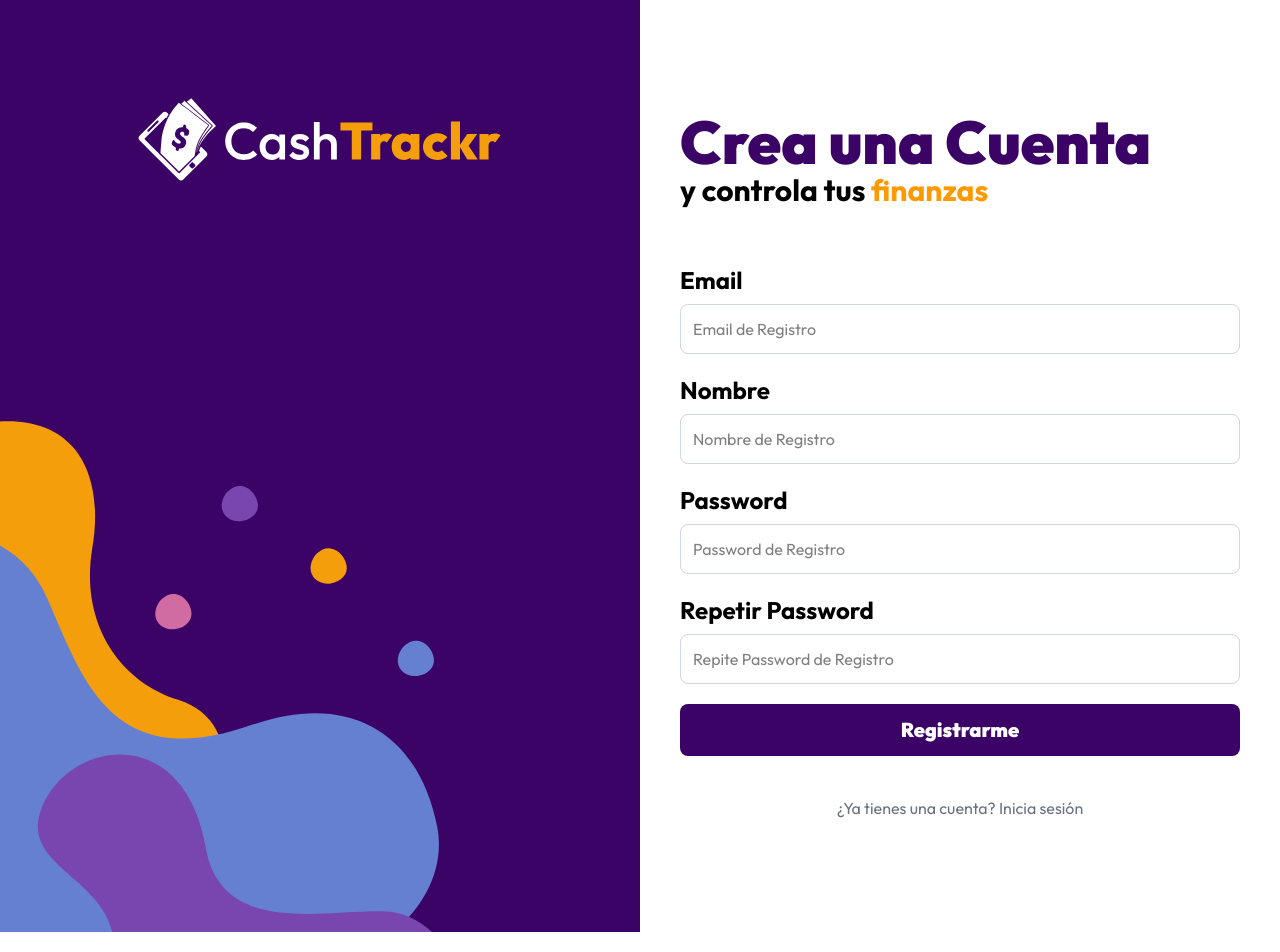
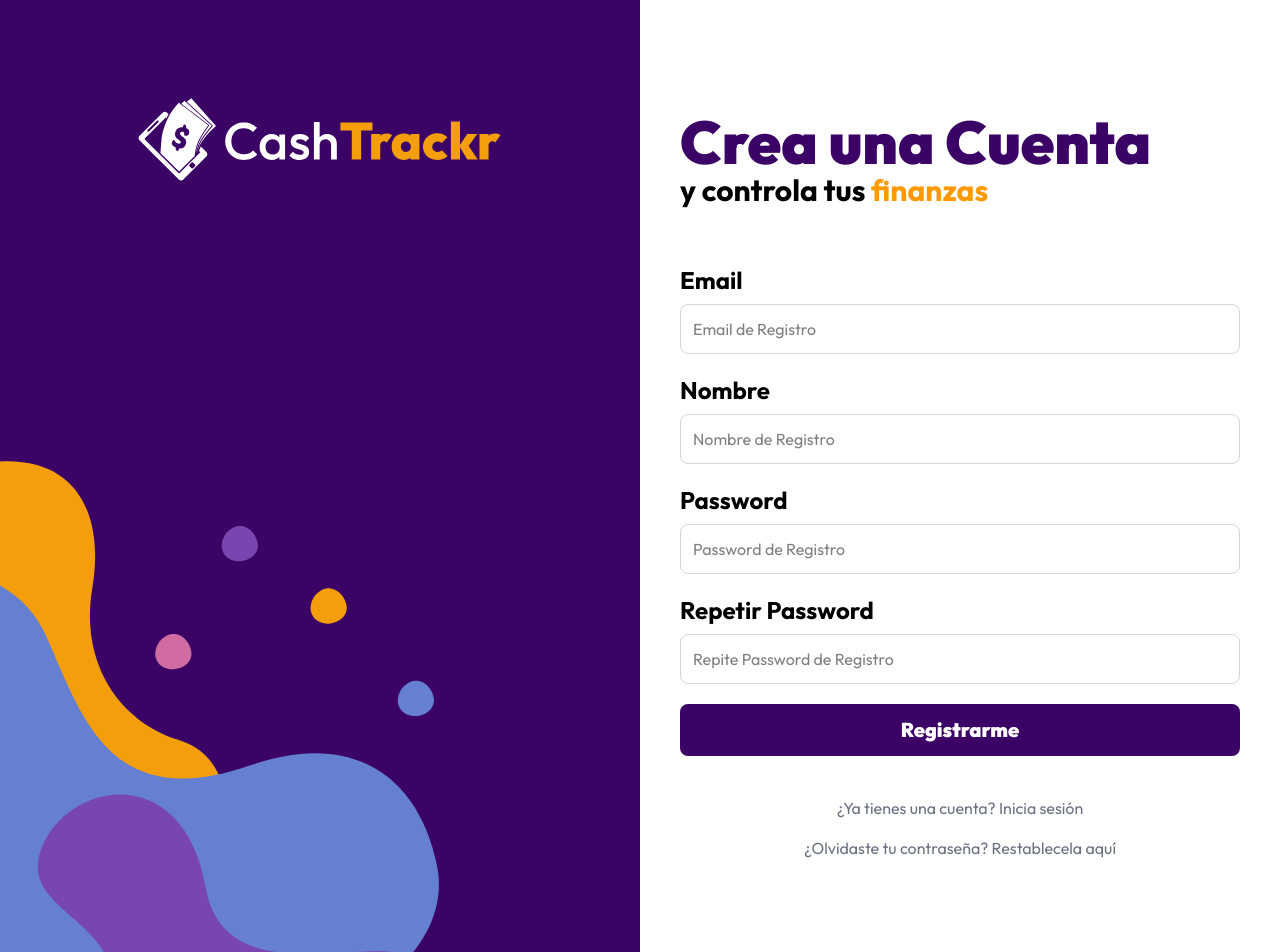
Before and after one commit to HeymerDev/cash-tracker-frontend, a Next.js app: page /auth/register in a window 1280 px wide. Shown: the top 952 px of the page. Built offline with nearby package versions, Linux system fonts and the light colour scheme.

Commit message:
add navigation on register page to forgot-password if user forgot your password

```diff
--- a/src/app/auth/register/page.tsx
+++ b/src/app/auth/register/page.tsx
@@ -35,6 +35,13 @@ const RegisterPage = () => {
         <Link href="/auth/login" className="text-center text-gray-500">
           ¿Ya tienes una cuenta? Inicia sesión
         </Link>
+
+        <Link
+          href="/auth/forgot-password"
+          className="text-center text-gray-500"
+        >
+          ¿Olvidaste tu contraseña? Restablecela aquí
+        </Link>
       </nav>
     </>
   );
```
